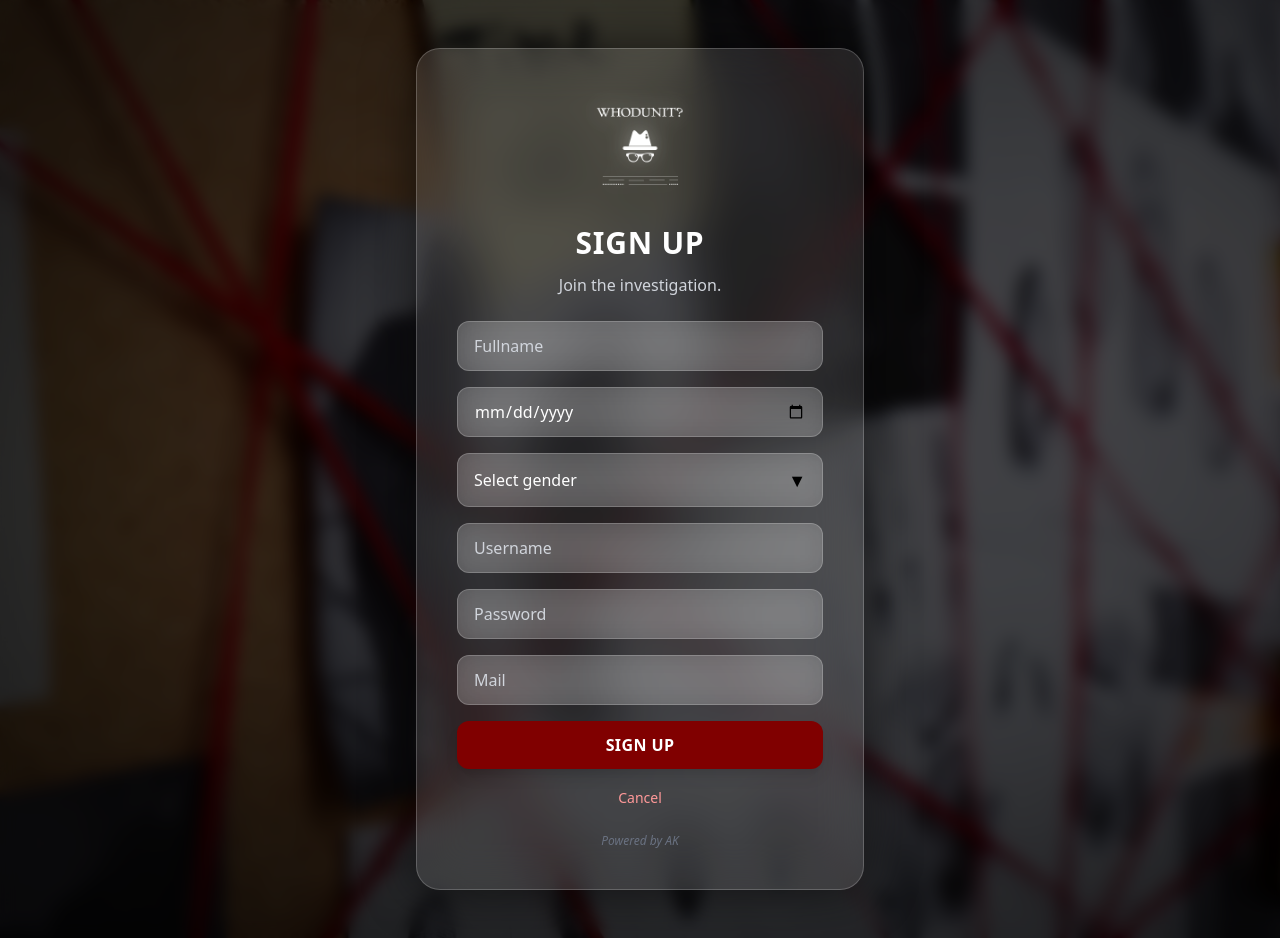
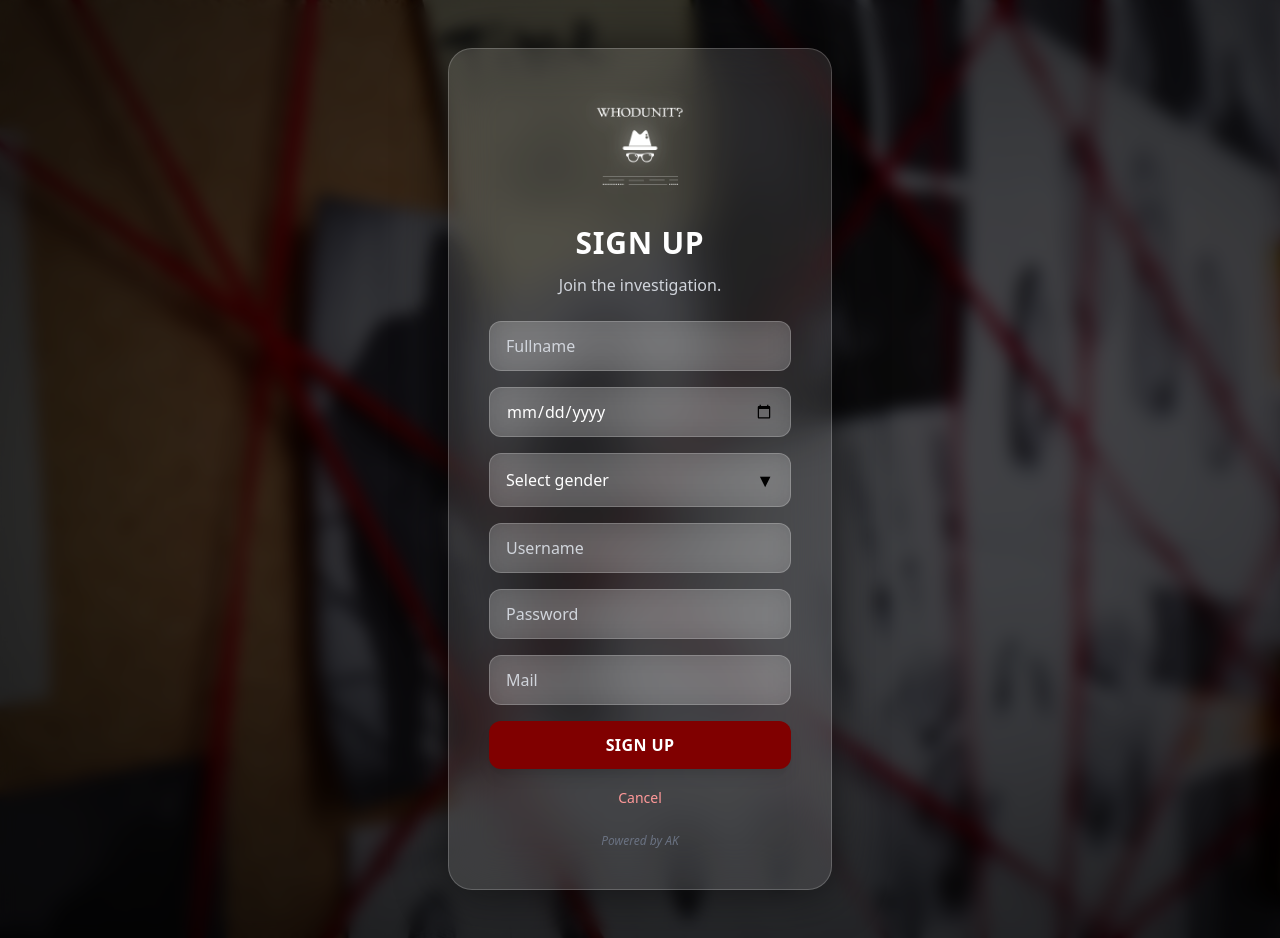
Before and after one commit to mckhenzyy/WHODUNIT, a React (Vite) app in the folder frontend/: page /signup in a window 1280 px wide. Built offline with nearby package versions, Linux system fonts and the light colour scheme; no server answers.

Commit message:
update the sign up date

```diff
--- a/frontend/src/pages/signup.jsx
+++ b/frontend/src/pages/signup.jsx
@@ -75,14 +75,15 @@ export default function Signup() {
       {/* SIGNUP CARD */}
       <div
         className={`
-          relative z-10 w-full max-w-sm sm:max-w-md
+          relative z-10 w-full max-w-xs sm:max-w-sm
           bg-white/10 backdrop-blur-xl
           border border-white/20 rounded-3xl
-          p-8 sm:p-10 shadow-[0_0_50px_rgba(0,0,0,0.6)]
+          p-6 sm:p-10 shadow-[0_0_50px_rgba(0,0,0,0.6)]
           transition-all duration-700
           ${showCard ? "opacity-100 translate-y-0" : "opacity-0 translate-y-8"}
         `}
       >
+
         {/* LOGO */}
         <div className="flex justify-center mb-6">
           <img
@@ -111,13 +112,22 @@ export default function Signup() {
             required
           />
 
+          <div className="relative mb-4">
+            {!birthdate && (
+              <span className="absolute left-4 top-3 text-gray-300 pointer-events-none">
+
+              </span>
+            )}
+
             <input
               type="date"
               value={birthdate}
               onChange={(e) => setBirthdate(e.target.value)}
-            className="w-full mb-4 px-4 py-3 rounded-xl bg-white/20 border border-white/20 text-white focus:outline-none backdrop-blur-md"
+              className="w-full px-4 py-3 rounded-xl bg-white/20 border border-white/20 text-white backdrop-blur-md"
               required
             />
+          </div>
+
 
           {/* GENDER DROPDOWN */}
           <div className="relative mb-4 text-grey">
```
Lines whose indentation alone changed are shown as unchanged.
